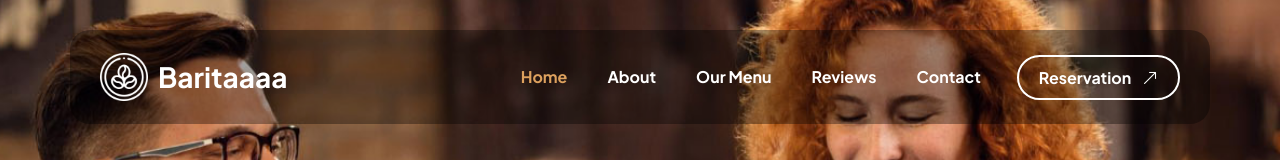
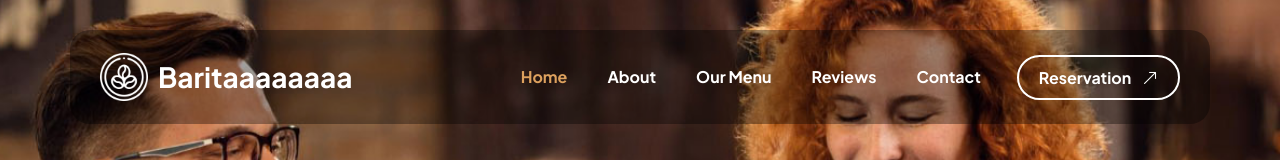
Before and after one commit to hekurani/barista_caffee, a plain HTML site: page index.html in a window 1280 px wide. Shown: the top 160 px of the page. Drawn offline with Linux system fonts and the light colour scheme.

Commit message:
Update index.html

```diff
--- a/index.html
+++ b/index.html
@@ -42,7 +42,7 @@ Bootstrap 5 HTML CSS Template
                     <div class="container">
                         <a class="navbar-brand d-flex align-items-center" href="index.html">
                             <img src="images/coffee-beans.png" class="navbar-brand-image img-fluid" alt="Barista Cafe Template">
-                            Baritaaaa
+                            Baritaaaaaaaa
                         </a>
 
                         <button class="navbar-toggler" type="button" data-bs-toggle="collapse" data-bs-target="#navbarNav" aria-controls="navbarNav" aria-expanded="false" aria-label="Toggle navigation">
```
